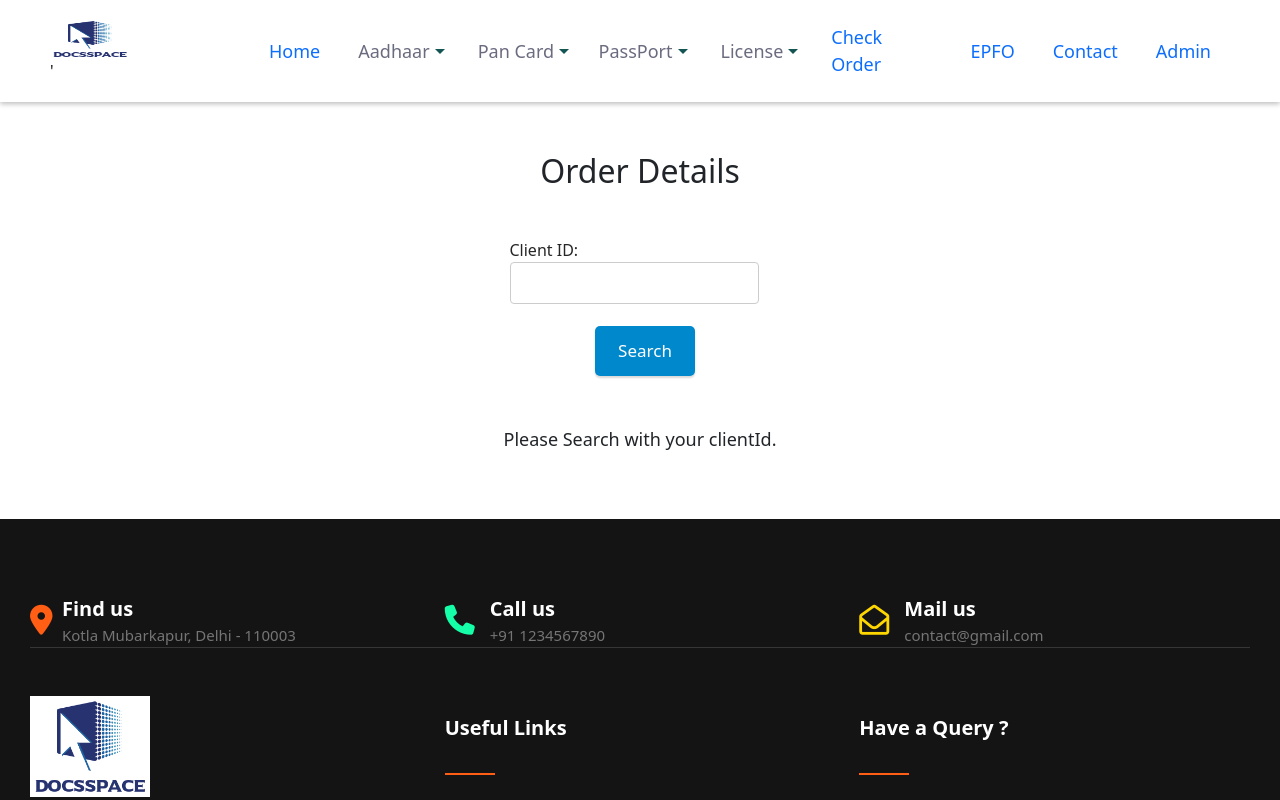
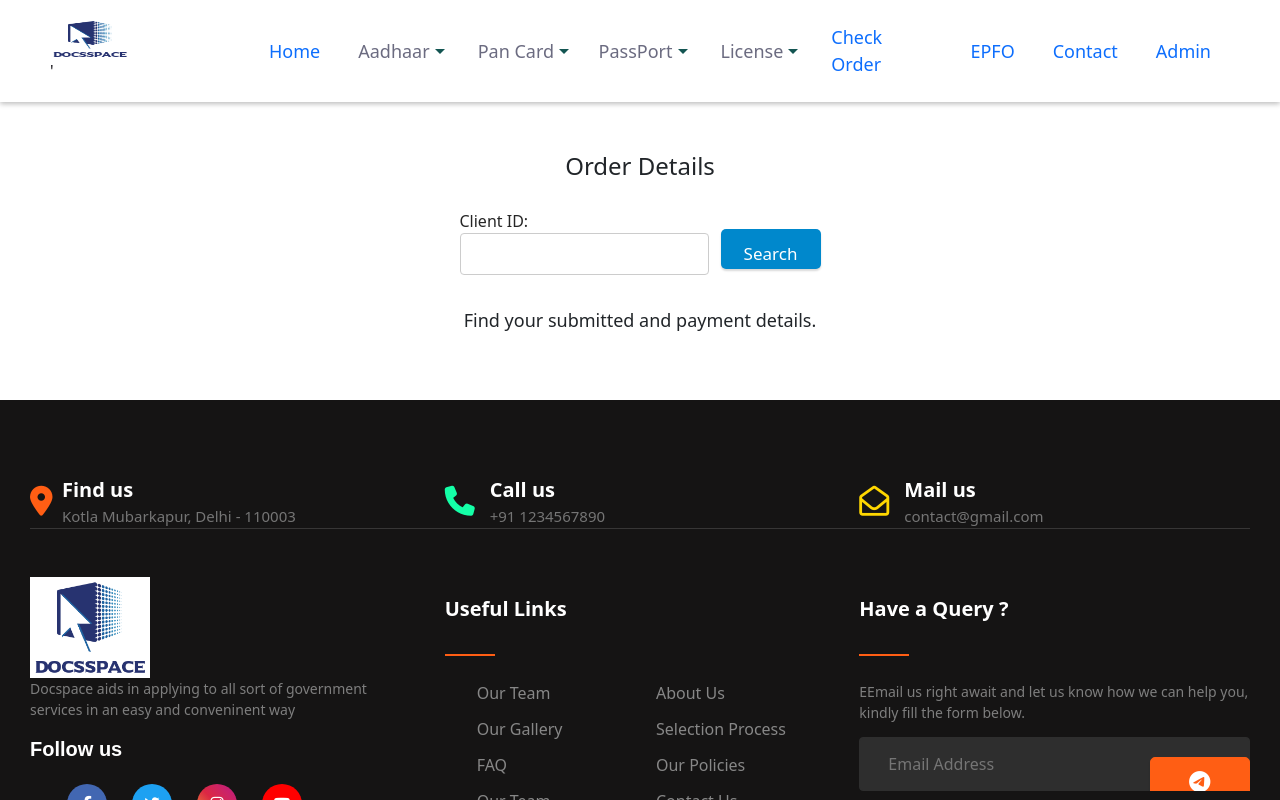
Before and after one commit to thevinayysharma/sidework, a React (Create React App) app in the folder client/: page /orderDetails in a window 1280 px wide. Shown: the top 800 px of the page. Built offline with nearby package versions, Linux system fonts and the light colour scheme.

Commit message:
mini commits

```diff
--- a/client/src/pages/orderspage/orderdetails.css
+++ b/client/src/pages/orderspage/orderdetails.css
@@ -1,19 +1,26 @@
 .order-details-container {
   display: flex;
   flex-direction: column;
+  justify-content: center;
   align-items: center;
   margin-top: 50px;
   margin-bottom: 50px;
 }
 
 .order-details-heading {
-    font-size: 32px;
-    margin-bottom: 30px;
+  font-size: 24px;
+  margin-bottom: 10px;
 }
 
-  .order-details-button {
-    margin-left: 10px;
+.order-details-button{
+  height: 40px;
+  margin:0
 }
+
+button:hover {
+  background-color: #0069d9;
+}
+
 
 .order-details-info {
   display: flex;
--- a/client/src/pages/orderspage/orderdetails.jsx
+++ b/client/src/pages/orderspage/orderdetails.jsx
@@ -1,55 +1,80 @@
 import React, { useState } from "react";
 import axios from "axios";
-import "./orderdetails.css"; // Import CSS file
+import "./orderdetails.css";
+import nofileimg from "../../assets/notfound.png";
 
 function OrderDetails() {
   const [clientId, setclientId] = useState("");
   const [userDetails, setUserDetails] = useState([]);
   const [userExists, setUserExists] = useState(false);
   const [loading, setLoading] = useState(false);
+  const [fileExist, setFileExist] = useState(true);
 
   const handleSearch = async () => {
+    if (clientId === "") {
+      return;
+    }
+
     setLoading(true);
-    if(clientId !== ""){
 
     try {
       const response = await axios.get(`/orders/${clientId}`);
-      const data  = response.data;
+      const data = response.data;
       console.log(data);
-      if(data && data.length > 0){
-        setUserExists(!userExists);
+      if (data && data.length > 0) {
+        setUserExists(true);
+        setUserDetails(data);
+      } else {
+        setFileExist(!fileExist);
       }
-      setUserDetails(data);
     } catch (error) {
       console.error(error);
     }
+
     setLoading(false);
   };
-}
 
   return (
     <div className="order-details-container">
       <h1 className="order-details-heading">Order Details</h1>
+      <div className="order-details-input">
         <label>
           Client ID:
-        <input type="text" value={clientId} onChange={(e) => setclientId(e.target.value)} />
+          <input
+            type="text"
+            value={clientId}
+            onChange={(e) => setclientId(e.target.value)}
+          />
         </label>
-      <button className="order-details-button" onClick={handleSearch} disabled={loading}>
+        <button
+          className="order-details-button"
+          onClick={handleSearch}
+          disabled={loading}
+        >
           {loading ? "Loading..." : "Search"}
         </button>
+      </div>
       {userExists ? (
         userDetails.map((user, index) => (
           <div className="order-details-info" key={index}>
             <h2> Your Details:</h2>
             <p className="order-details-info-item">Order ID: {user.clientId}</p>
-            <p className="order-details-info-item">Name: {user.firstName} {user.lastName}</p>
+            <p className="order-details-info-item">
+              Name: {user.firstName} {user.lastName}
+            </p>
             <p className="order-details-info-item">Email: {user.email}</p>
-            <p className="order-details-info-item">Payment Status: {user.paymentStatus}</p>
-            <p className="order-details-info-item">Order Amount: {user.amount}</p>
+            <p className="order-details-info-item">
+              Payment Status: {user.paymentStatus}
+            </p>
+            <p className="order-details-info-item">
+              Order Amount: {user.amount}
+            </p>
           </div>
         ))
       ) : (
-        <p className="order-details-message">Please Search with your clientId.</p>
+        <p className="order-details-message">
+          Find your submitted and payment details.
+        </p>
       )}
     </div>
   );
--- a/client/src/pages/payment/PaymentSuccess.jsx
+++ b/client/src/pages/payment/PaymentSuccess.jsx
@@ -39,8 +39,8 @@ const clientId = params.get("clientId");
       <h2 style={titleStyle}>Payment <span style={{color: "green"}}>Successful</span> <i class="fa-sharp fa-solid fa-thumbs-up" style={{color: "#247556"}}></i></h2>
 
       <p style={messageStyle}>
-        Your payment with paymentId <span style={{fontWeight : 500}}>{razorpayId}</span>was successful. Your order {clientId} will be processed shortly.
-        Thank you for connecting with us! Please Wait, we"ll contact you shortly. You can see your Orderdetails from here by entering your OrderId:
+        Your payment with paymentId <span style={{fontWeight : 500}}>{razorpayId}</span>was successful. Your order {clientId} will be processed & we"ll contact you shortly.
+        Thank you for connecting with us! Meanwhile, You can see your Orderdetails below by entering your OrderId:
          <li style={linkStyle}>
           <Link to="/orderDetails"><span style={{color: "#0e7490"}}>Check OrderDetails</span></Link>
         </li>
```
Also changed, not shown: client/src/assets/notfound.png (added). Lines whose indentation alone changed are shown as unchanged.
